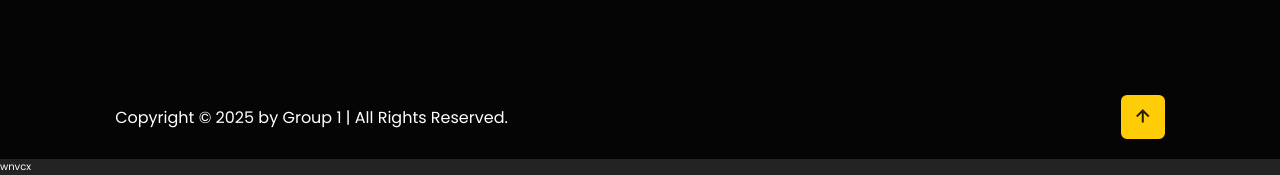
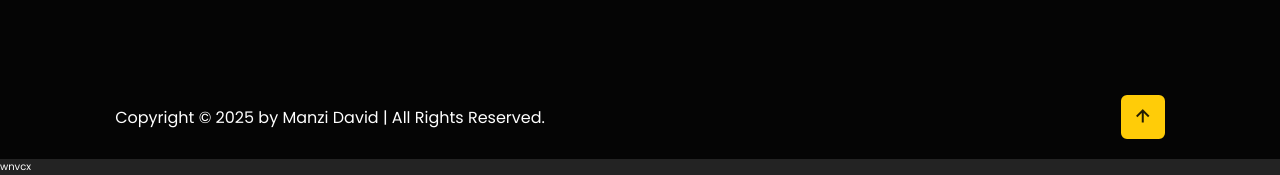
Before and after one commit to DLOADIN/momo-analysis, a Django app: page /momo/ in a window 1280 px wide. Shown: the part 5036-5211 px from the top of the page. Run offline with Django 5.2, Linux system fonts and the light colour scheme; data comes from the database, SQL or seed files in the repository; parts of the project's set-up code (start-up, migrations or seed data) failed here and were passed over.

```diff
--- a/MOMO_DASHBOARD/momo/templates/momo/index.html
+++ b/MOMO_DASHBOARD/momo/templates/momo/index.html
@@ -353,7 +353,7 @@
     <footer class="footer">
       <div class="footer-text">
         <p>
-          Copyright &copy; 2025 by Group 1 | All Rights Reserved.
+          Copyright &copy; 2025 by Manzi David | All Rights Reserved.
         </p>
         <span class="animate scroll" style="--i: 1"></span>
       </div>
```
Also changed, not shown: README.md, 1 other file.
